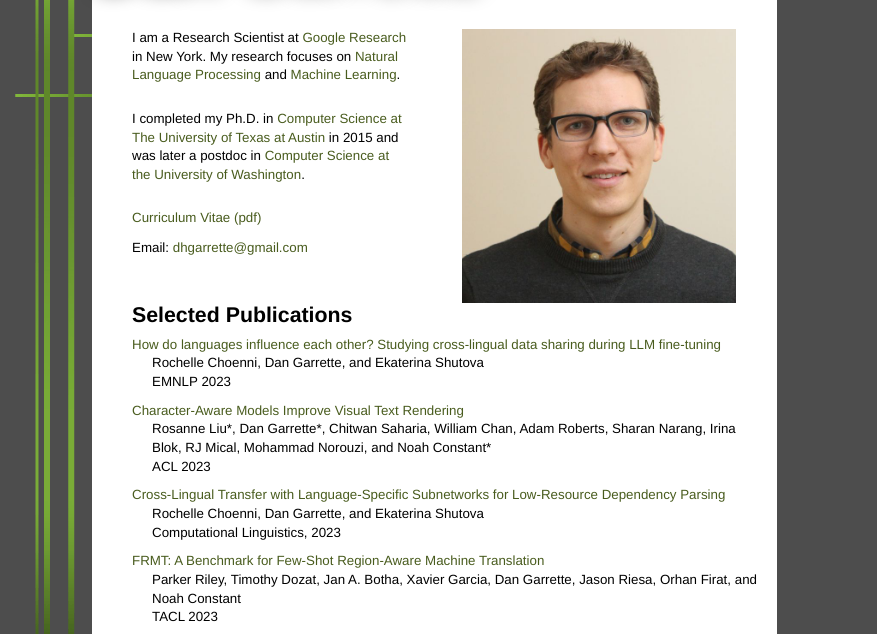
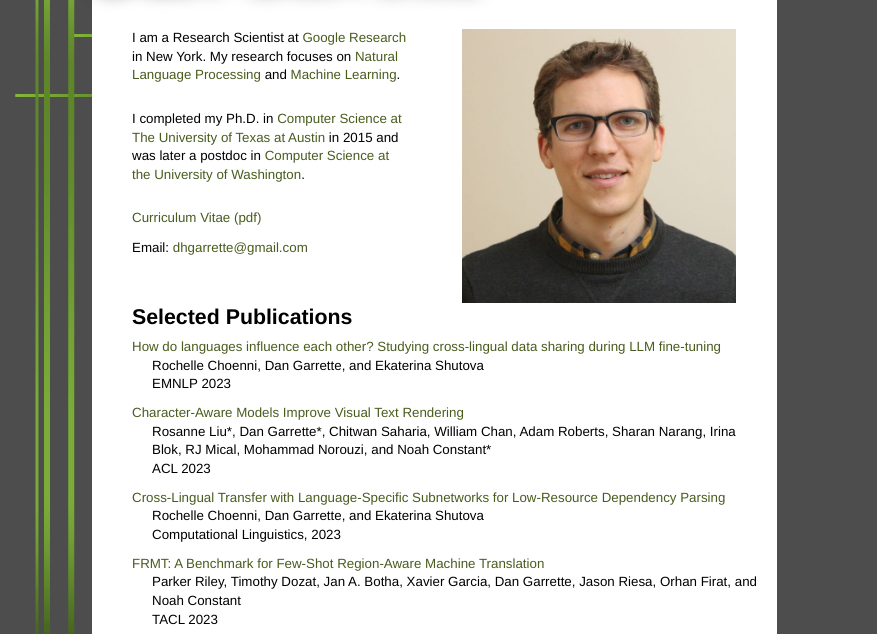
Before and after one commit to dhgarrette/dhgarrette.github.io, a plain HTML site: page index.html in a window 1280 px wide. Shown: the part 131-765 px from the top of the page, without its empty margins (0-877 px from the left). Drawn offline with Linux system fonts and the light colour scheme.

Commit message:
use img tag for photo instead of css

```diff
--- a/index.html
+++ b/index.html
@@ -60,7 +60,8 @@ function hide_sublist(key) {
   <DIV class="bodycontent">
     <DIV class="bodyinnercontent">
 
-    <div class="section">
+    <div style="height:274px;">
+    <div class="section" style="width: 341px; display: inline-block;">
         <p class="intro">
             I am a Research Scientist at <a href="https://research.google/teams/language/">Google Research</a><br/>in New York. My research focuses on <a href="http://en.wikipedia.org/wiki/Natural_language_processing">Natural<br/>Language Processing</a> and <a href="http://en.wikipedia.org/wiki/Machine_learning">Machine Learning</a>.
         </p>
@@ -75,10 +76,15 @@ function hide_sublist(key) {
           <br/>
         </div>
     </div>
+    <div style="width: 274px; display: inline-block; text-align: right; vertical-align: top;">
+        <!-- 40%, 370px 40px -->
+        <img src="img/dan_garrette_photo.jpg" alt="Dan Garrette" style="width:274px;" />
+    </div>
+    </div>
 
 
     <div class="section">
-    <p class="sectionTitle">Selected Publications</p>
+    <p class="sectionTitle" style="margin-top: 0;">Selected Publications</p>
 
         <div class="subsection">
         <!-- <p class="sectionSubtitle">Low-Resource Machine Learning for NLP</p> -->
--- a/style.css
+++ b/style.css
@@ -33,10 +33,10 @@ div.bodyinnercontent {
   border-radius: 8px;
   -moz-border-radius: 8px;
   padding: 40px 10px 60px 25px;
-  background-image: url(img/dan_garrette_photo.jpg), url(img/dan_garrette_logo.png);
-  background-size: 40%, 5%;
-  background-repeat: no-repeat, no-repeat;
-  background-position: 370px 40px, bottom right;
+  background-image: url(img/dan_garrette_logo.png);
+  background-size: 5%;
+  background-repeat: no-repeat;
+  background-position: bottom right;
 }
 
 div.section {
```
